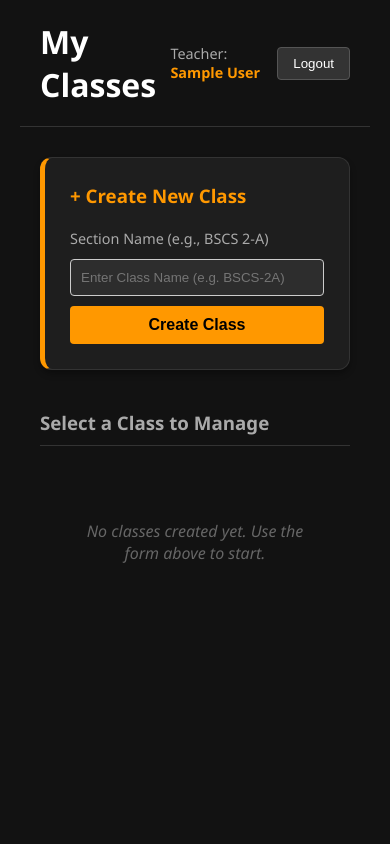
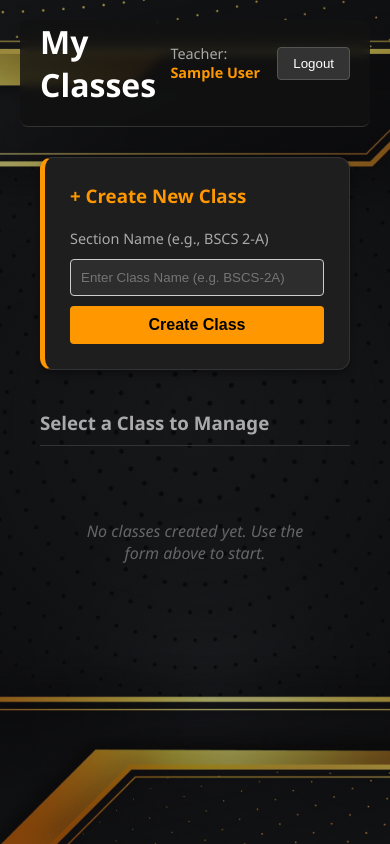
Before and after one commit to Sh3ldone/intelligent-group-formatter, a Django app: page / in a window 390 px wide. Run offline with Django 5.2, Linux system fonts and the light colour scheme; the visitor is signed in with stand-in values (Sample User, id 1); data that the repository does not hold is empty.

Commit message:
Fixed background responsiveness and logo

```diff
--- a/grouping/templates/grouping/section_list.html
+++ b/grouping/templates/grouping/section_list.html
@@ -1,13 +1,45 @@
+{% load static %}
 <!DOCTYPE html>
 <html>
 <head>
     <title>My Classes - Intelligent Group Formatter</title>
     <style>
         /* DARK THEME CORE */
-        body { font-family: 'Segoe UI', Tahoma, Geneva, Verdana, sans-serif; padding: 20px; background-color: #121212; color: #e0e0e0; margin: 0; }
+        body {
+            font-family: 'Segoe UI', Tahoma, Geneva, Verdana, sans-serif;
+            padding: 20px;
+            margin: 0;
+            color: #e0e0e0;
+
+            /* --- BACKGROUND SETTINGS --- */
+            background-color: #121212;
+
+            /* Watermark Effect */
+            background-image:
+                linear-gradient(rgba(18, 18, 18, 0.4), rgba(18, 18, 18, 0.4)),
+                url("{% static 'images/Dashboard.png' %}");
+
+            background-repeat: no-repeat;
+            background-position: 50% center;
+            background-size: cover;
+            background-attachment: fixed; /* Keeps logo still while scrolling */
+        }
 
         /* HEADER STYLES */
-        .header { display: flex; justify-content: space-between; align-items: center; margin-bottom: 30px; padding: 0 20px; border-bottom: 1px solid #333; padding-bottom: 20px; }
+        .header {
+            display: flex;
+            justify-content: space-between;
+            align-items: center;
+            margin-bottom: 30px;
+            padding: 0 20px;
+            border-bottom: 1px solid #333;
+            padding-bottom: 20px;
+
+            /* Add a background to header to make text readable over logo */
+            background: rgba(18, 18, 18, 0.8);
+            backdrop-filter: blur(5px); /* Optional: Adds a cool blur effect */
+            border-radius: 8px;
+        }
         h1, h2, h3 { color: #ffffff; }
 
         .btn-logout { background: #333; color: white; padding: 8px 15px; border: 1px solid #555; border-radius: 4px; cursor: pointer; transition: background 0.2s; }
@@ -17,7 +49,18 @@
         .container { max-width: 1000px; margin: 0 auto; padding: 0 20px; }
 
         /* CARD STYLES */
-        .card { background: #1e1e1e; padding: 25px; border-radius: 12px; box-shadow: 0 4px 6px rgba(0,0,0,0.3); margin-bottom: 25px; border: 1px solid #333; }
+        .card {
+            background: #1e1e1e;
+            padding: 25px;
+            border-radius: 12px;
+            box-shadow: 0 4px 6px rgba(0,0,0,0.3);
+            margin-bottom: 25px;
+            border: 1px solid #333;
+
+            /* Ensure cards sit on top of background */
+            position: relative;
+            z-index: 10;
+        }
 
         /* FORM STYLES */
         input[type="text"] {
@@ -55,15 +98,19 @@
             box-shadow: 0 4px 6px rgba(0,0,0,0.3);
             overflow: hidden;
             transition: transform 0.2s;
-            border-top: 5px solid #ff9800; /* ORANGE top border accent */
+            border-top: 5px solid #ff9800;
             border-left: 1px solid #333;
             border-right: 1px solid #333;
             border-bottom: 1px solid #333;
+
+            /* Ensure cards sit on top of background */
+            position: relative;
+            z-index: 10;
         }
         .section-card:hover { transform: translateY(-5px); box-shadow: 0 6px 12px rgba(255, 152, 0, 0.15); }
 
         .section-body { padding: 20px; text-align: center; }
-        .section-title { margin: 0 0 10px 0; color: #ff9800; font-size: 1.5em; } /* Orange Title */
+        .section-title { margin: 0 0 10px 0; color: #ff9800; font-size: 1.5em; }
         .section-info { color: #aaa; font-size: 0.9em; margin-bottom: 20px; }
 
         /* STUDENT COUNT BADGE */
@@ -93,7 +140,7 @@
         .btn-delete {
             background: none;
             border: none;
-            color: #cf6679; /* Soft Red */
+            color: #cf6679;
             cursor: pointer;
             font-size: 1.5em;
             transition: color 0.2s;
```
Also changed, not shown: grouping/templates/grouping/dashboard.html (+43 -5 lines), grouping/templates/registration/login.html (+21 -3 lines), grouping/templates/registration/signup.html (+19 -1 lines), grouping/static/images/Dashboard.png (added), grouping/static/images/logo.png (added), grouping/static/images/logos.png (added), grouping/static/images/logoss.png (added), 1 other file.
